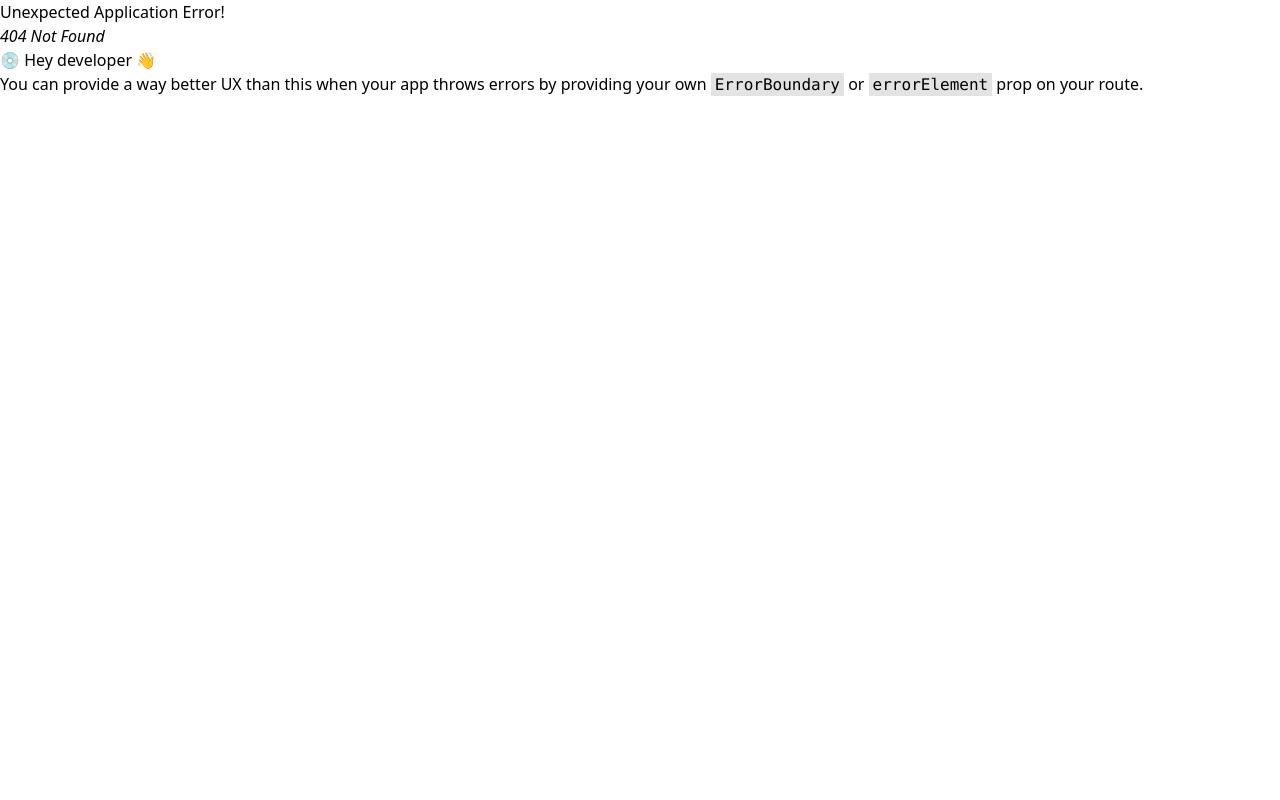
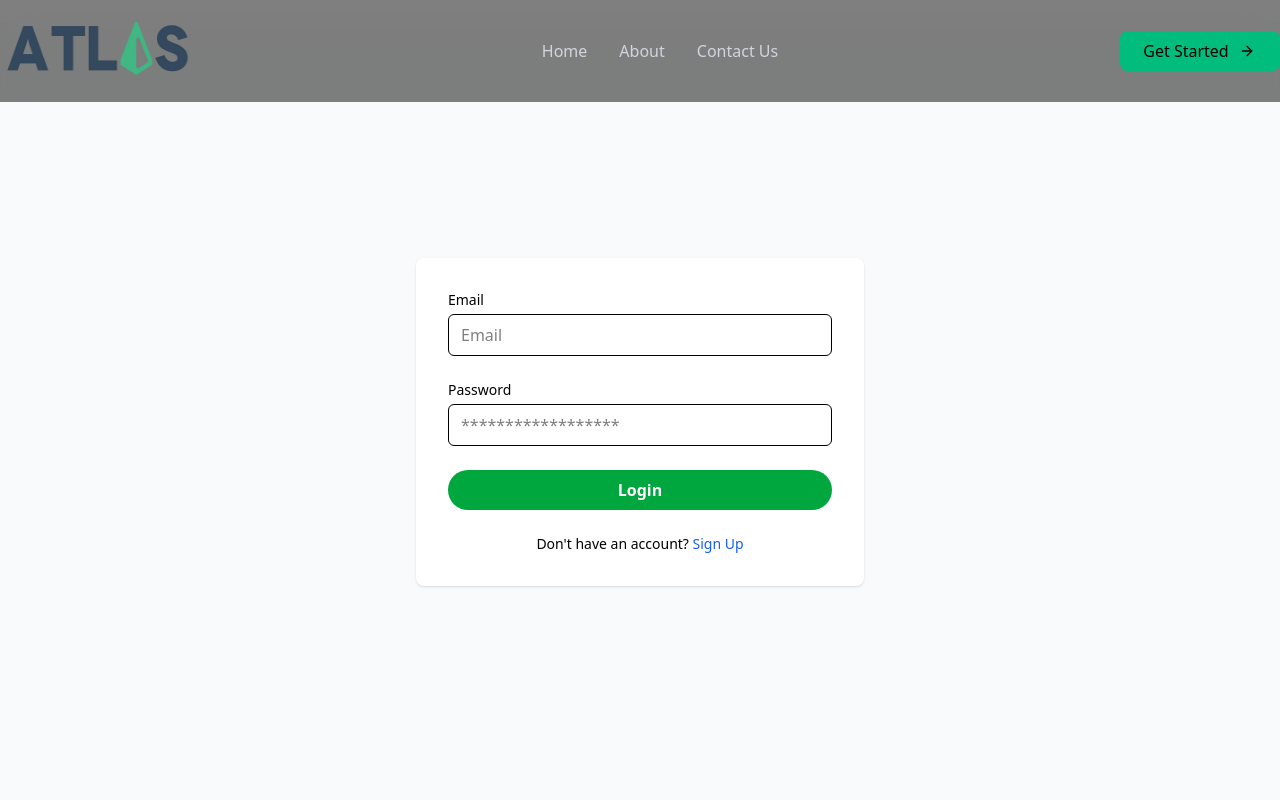
Before and after one commit to mustaque01/Atlas, a React (Vite) app in the folder client/: page /login in a window 1280 px wide. Before the commit this address had no page. Shown: the top 800 px of the page. Built offline with nearby package versions, Linux system fonts and the light colour scheme.

Commit message:
Login added

```diff
--- /dev/null
+++ b/client/src/pages/Login.jsx
@@ -0,0 +1,86 @@
+import React, { useState } from 'react';
+
+const Login = () => {
+  const [formData, setFormData] = useState({
+    email: '',
+    password: ''
+  });
+
+  const handleChange = (e) => {
+    const { name, value } = e.target;
+    setFormData(prevState => ({
+      ...prevState,
+      [name]: value
+    }));
+  };
+
+  const handleSubmit = (e) => {
+    e.preventDefault();
+    // Handle login logic here
+    console.log('Login submitted:', formData);
+  };
+
+  return (
+    <div className="min-h-screen flex items-center justify-center bg-gray-50 -mt-20 pt-0">
+      <div className="bg-white p-8 rounded-lg shadow-sm w-full max-w-md">
+        <form onSubmit={handleSubmit}>
+          <div className="space-y-6">
+            <div>
+              <label
+                htmlFor="email"
+                className="block text-sm font-medium text-black mb-1"
+              >
+                Email
+              </label>
+              <input
+                id="email"
+                name="email"
+                type="email"
+                required
+                value={formData.email}
+                onChange={handleChange}
+                className="w-full px-3 py-2 border border-black rounded-md focus:outline-none focus:ring-1 focus:ring-green-500"
+                placeholder="Email"
+              />
+            </div>
+
+            <div>
+              <label
+                htmlFor="password"
+                className="block text-sm font-medium text-black mb-1"
+              >
+                Password
+              </label>
+              <input
+                id="password"
+                name="password"
+                type="password"
+                required
+                value={formData.password}
+                onChange={handleChange}
+                className="w-full px-3 py-2 border border-black rounded-md focus:outline-none focus:ring-1 focus:ring-green-500"
+                placeholder="******************"
+              />
+            </div>
+
+            <button
+              type="submit"
+              className="w-full px-4 py-2 font-bold text-white rounded-full bg-green-600"
+            >
+              Login
+            </button>
+
+            <div className="text-center text-sm text-black">
+              Don't have an account?{' '}
+              <a href="/signup" className="text-blue-600 align-baseline hover:text-blue-800">
+                Sign Up
+              </a>
+            </div>
+          </div>
+        </form>
+      </div>
+    </div>
+  );
+};
+
+export default Login;
--- a/client/src/pages/SignUp.jsx
+++ b/client/src/pages/SignUp.jsx
@@ -48,7 +48,7 @@ const SignUp = () => {
                                     First Name
                                 </label>
                                 <input
-                                    className="w-full px-3 py-2 text-sm leading-tight text-gray-700 border rounded shadow appearance-none focus:outline-none focus:shadow-outline"
+                                    className="w-full px-3 py-2 text-sm leading-tight text-gray-700 border rounded shadow focus:outline-none focus:ring-1 focus:ring-green-500"
                                     id="firstName"
                                     type="text"
                                     placeholder="First Name"
@@ -62,7 +62,7 @@ const SignUp = () => {
                                     Last Name
                                 </label>
                                 <input
-                                    className="w-full px-3 py-2 text-sm leading-tight text-gray-700 border rounded shadow appearance-none focus:outline-none focus:shadow-outline"
+                                    className="w-full px-3 py-2 text-sm leading-tight text-gray-700 border rounded shadow focus:outline-none focus:ring-1 focus:ring-green-500"
                                     id="lastName"
                                     type="text"
                                     placeholder="Last Name"
@@ -77,7 +77,7 @@ const SignUp = () => {
                                 Email
                             </label>
                             <input
-                                className="w-full px-3 py-2 mb-3 text-sm leading-tight text-gray-700 border rounded shadow appearance-none focus:outline-none focus:shadow-outline"
+                                className="w-full px-3 py-2 mb-3 text-sm leading-tight text-gray-700 border rounded shadow focus:outline-none focus:ring-1 focus:ring-green-500"
                                 id="email"
                                 type="email"
                                 placeholder="Email"
@@ -92,7 +92,7 @@ const SignUp = () => {
                                     Password
                                 </label>
                                 <input
-                                    className="w-full px-3 py-2 mb-3 text-sm leading-tight text-gray-700 border rounded shadow appearance-none focus:outline-none focus:shadow-outline"
+                                    className="w-full px-3 py-2 mb-3 text-sm leading-tight text-gray-700 border rounded shadow focus:outline-none focus:ring-1 focus:ring-green-500"
                                     id="password"
                                     type="password"
                                     placeholder="**************"
@@ -106,7 +106,7 @@ const SignUp = () => {
                                     Confirm Password
                                 </label>
                                 <input
-                                    className="w-full px-3 py-2 mb-3 text-sm leading-tight text-gray-700 border rounded shadow appearance-none focus:outline-none focus:shadow-outline"
+                                    className="w-full px-3 py-2 mb-3 text-sm leading-tight text-gray-700 border rounded shadow focus:outline-none focus:ring-1 focus:ring-green-500"
                                     id="confirmPassword"
                                     type="password"
                                     placeholder="******************"
```
Also changed, not shown: client/src/routes/Index.jsx (+7 -2 lines).
